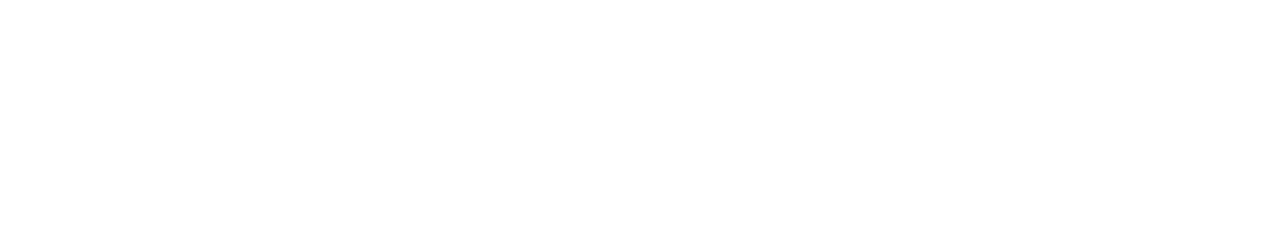
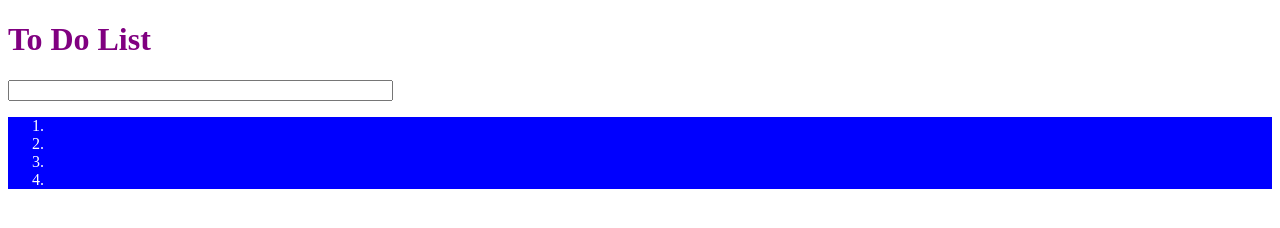
Before and after one commit to amarantino159/SDI-31-TODO-List, a plain HTML site: page index.html in a window 1280 px wide. Drawn offline with Linux system fonts and the light colour scheme.

Commit message:
list started

```diff
--- a/index.css
+++ b/index.css
@@ -0,0 +1,7 @@
+h1 {
+  color: purple;
+}
+ol {
+  background-color: blue;
+  color: white;
+}
--- a/index.html
+++ b/index.html
@@ -4,8 +4,21 @@
   <meta charset="UTF-8">
   <meta name="viewport" content="width=device-width, initial-scale=1.0">
   <title>Document</title>
+  <link rel="stylesheet" href="./index.css">
 </head>
+
 <body>
+  <script src="./index.js"></script>
+
+  <h1>To Do List</h1>
+  <input type="text" id="newItem" size="45"/>
+  <!-- need to add a submit button inline with text box  -->
+  <ol>
+    <li></li>
+    <li></li>
+    <li></li>
+    <li></li>
+  </ol>
 
 </body>
 </html>
--- a/index.js
+++ b/index.js
@@ -0,0 +1 @@
+console.log('My code running');
```
Also changed, not shown: 1 other file.
